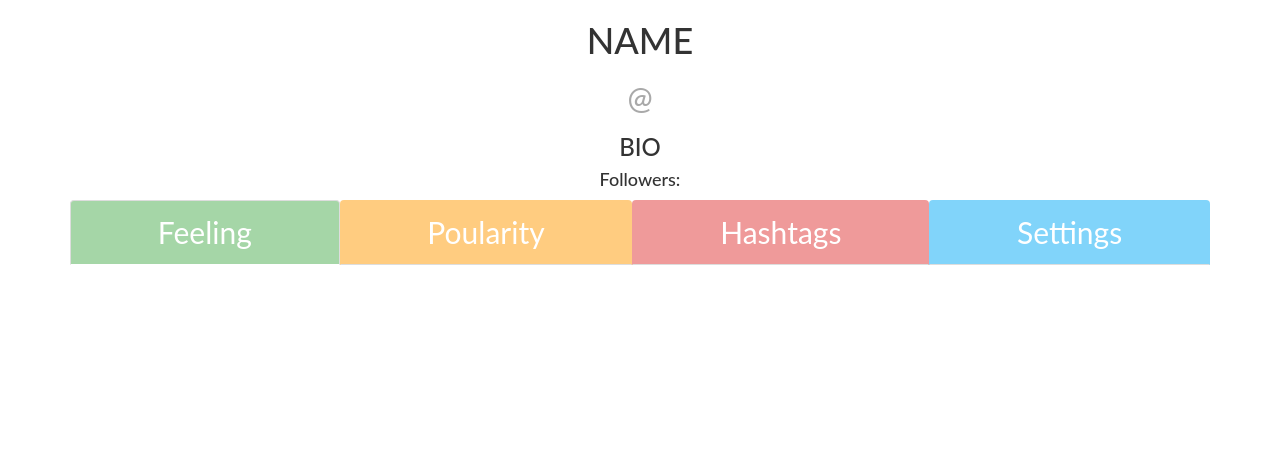
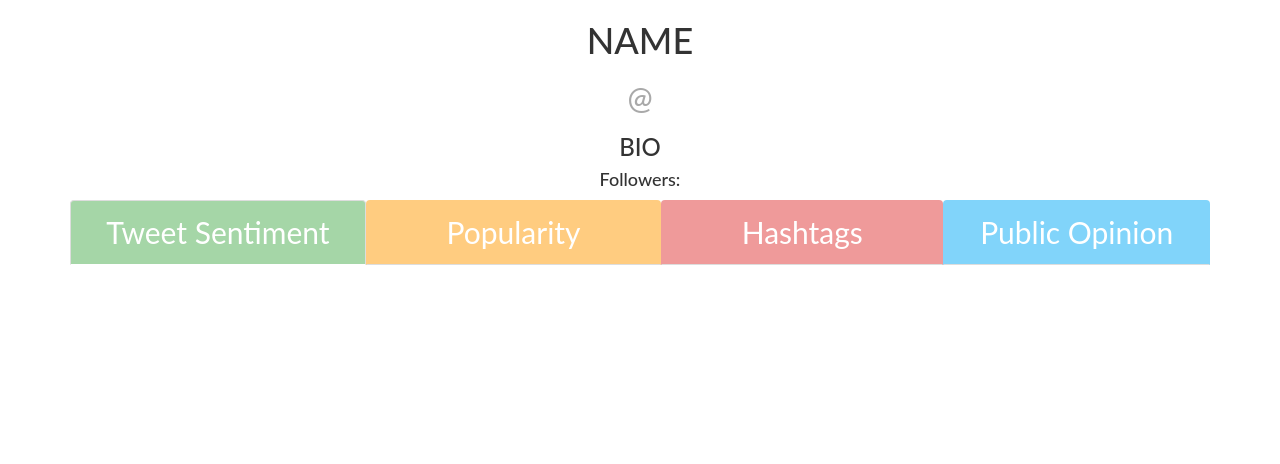
Before and after one commit to marvinliu19/hackUST2016, a Django app: template feels/templates/feels/display.html in a window 1280 px wide; the page is wider, and only the part inside the window is pictured. Shown: the part 159-623 px from the top of that part. Before the commit the page ends 424 px from the top of that part, so only its background shows below. Run offline with Django 3.2, Linux system fonts and the light colour scheme; the template is opened without the code that fills it: most values are stand-ins (such as "Sample title", 1, 10 or a date in 2020); some libraries are stand-ins or nearby versions.

Commit message:
Implements Public opinion in display

```diff
--- a/feels/templates/feels/display.html
+++ b/feels/templates/feels/display.html
@@ -56,6 +56,7 @@
       function drawChart() {
         var feeling_arr = [['Date', 'Sentiment']];
         var retweet_arr = [['Date', 'Retweets']];
+        var other_arr = [['Sentiment', 'Count']];
 
         var colors = [ '#A5D6A7', '#FFCC80', '#EF9A9A', '#ffebee' ];
 
@@ -67,9 +68,17 @@
 
         var hashtag_data_raw = '{{ top_hashtags }}'.replace(/&quot;/g,'"');
 
+        var other_tweet_data_raw = '{{ other_tweets }}'.replace(/&quot;/g,'"');
+
         var bio_data = jQuery.parseJSON(bio_data_raw);
         var tweet_data = jQuery.parseJSON(tweet_data_raw);
         var hashtag_data = jQuery.parseJSON(hashtag_data_raw);
+        var other_tweet_data = jQuery.parseJSON(other_tweet_data_raw);
+
+        var other_counts = other_tweet_data['sentiment_count'];
+        other_arr.push(['Positive', other_counts['Positive']]);
+        other_arr.push(['Negative', other_counts['Negative']]);
+        other_arr.push(['Neutral', other_counts['Neutral']]);
 
         for (var i in hashtag_data['hashtags']) {
           ht_data = hashtag_data['hashtags'][i];
@@ -88,7 +97,6 @@
           feeling_arr.push(feeling_entry);
           retweet_arr.push(retweet_entry);
         };
-
 
         var feeling_data = google.visualization.arrayToDataTable(feeling_arr);
         var feeling_options = {
@@ -132,16 +140,23 @@
             colors: ['#EF9A9A']
         };
 
+        var other_data = google.visualization.arrayToDataTable(other_arr);
+        var other_options =  {
+
+        };
+
         var feeling_chart = new google.visualization.ScatterChart(document.getElementById('feeling'));
         var retweet_chart = new google.visualization.ScatterChart(document.getElementById('retweet'));
         var top_hashtag_chart = new google.charts.Bar(document.getElementById("hashtags"));
+        var other_chart = new google.visualization.PieChart(document.getElementById('others'));
 
         feeling_chart.draw(feeling_data, feeling_options);
         retweet_chart.draw(retweet_data, retweet_options);
         top_hashtag_chart.draw(top_hashtag_data, top_hashtag_options);
-          document.getElementById('popular').setAttribute("class", "tab-pane");
-
-          document.getElementById('hashtag').setAttribute("class", "tab-pane");
+        other_chart.draw(other_data, other_options);
+        document.getElementById('popular').setAttribute("class", "tab-pane");
+        document.getElementById('hashtag').setAttribute("class", "tab-pane");
+        document.getElementById('others').setAttribute("class", "tab-pane");
       }
 
     </script>
@@ -220,10 +235,10 @@ body {
                                 <!-- Nav tabs -->
                                 <div class="card">
                                     <ul class="nav nav-tabs nav-justified" role="tablist">
-                                        <li role="presentation" class="active"><a href="#feelings" aria-controls="feelings" role="tab" data-toggle="tab" style="font-size: 30px;color: #ffffff; background-color: #A5D6A7">Feeling</a></li>
-                                        <li role="presentation"><a href="#popular" aria-controls="popular" role="tab" data-toggle="tab" style="font-size: 30px;color: #ffffff; background-color: #FFCC80">Poularity</a></li>
-                                        <li role="presentation"><a href="#hashtag" aria-controls="whatup" role="tab" data-toggle="tab" style="font-size: 30px;color: #ffffff; background-color: #EF9A9A">Hashtags</a></li>
-                                        <li role="presentation"><a href="#settings" aria-controls="settings" role="tab" data-toggle="tab" style="font-size: 30px;color: #ffffff; background-color: #81D4FA">Settings</a></li>
+                                        <li role="presentation" class="active"><a href="#feelings" aria-controls="feelings" role="tab" data-toggle="tab" style="font-size: 30px;color: #ffffff; background-color: #A5D6A7">Tweet Sentiment</a></li>
+                                        <li role="presentation"><a href="#popular" aria-controls="popular" role="tab" data-toggle="tab" style="font-size: 30px;color: #ffffff; background-color: #FFCC80">Popularity</a></li>
+                                        <li role="presentation"><a href="#hashtag" aria-controls="hashtag" role="tab" data-toggle="tab" style="font-size: 30px;color: #ffffff; background-color: #EF9A9A">Hashtags</a></li>
+                                        <li role="presentation"><a href="#others" aria-controls="others" role="tab" data-toggle="tab" style="font-size: 30px;color: #ffffff; background-color: #81D4FA">Public Opinion</a></li>
                                     </ul>
 
                                     <!-- Tab panes -->
@@ -240,8 +255,8 @@ body {
                                             <br>
                                                     <div id="hashtags" style="width: 80%; height: 450px;"></div>
                                         </div>
-                                        <div role="tabpanel" class="tab-pane" id="settings">
-
+                                        <div role="tabpanel" class="tab-pane active" id="others">
+                                                    <div id="others" style="width: 150%; height: 450px;"></div>
                                         </div>
                                     </div>
                                 </div>
```
Also changed, not shown: feels/views.py (+31 -0 lines).
